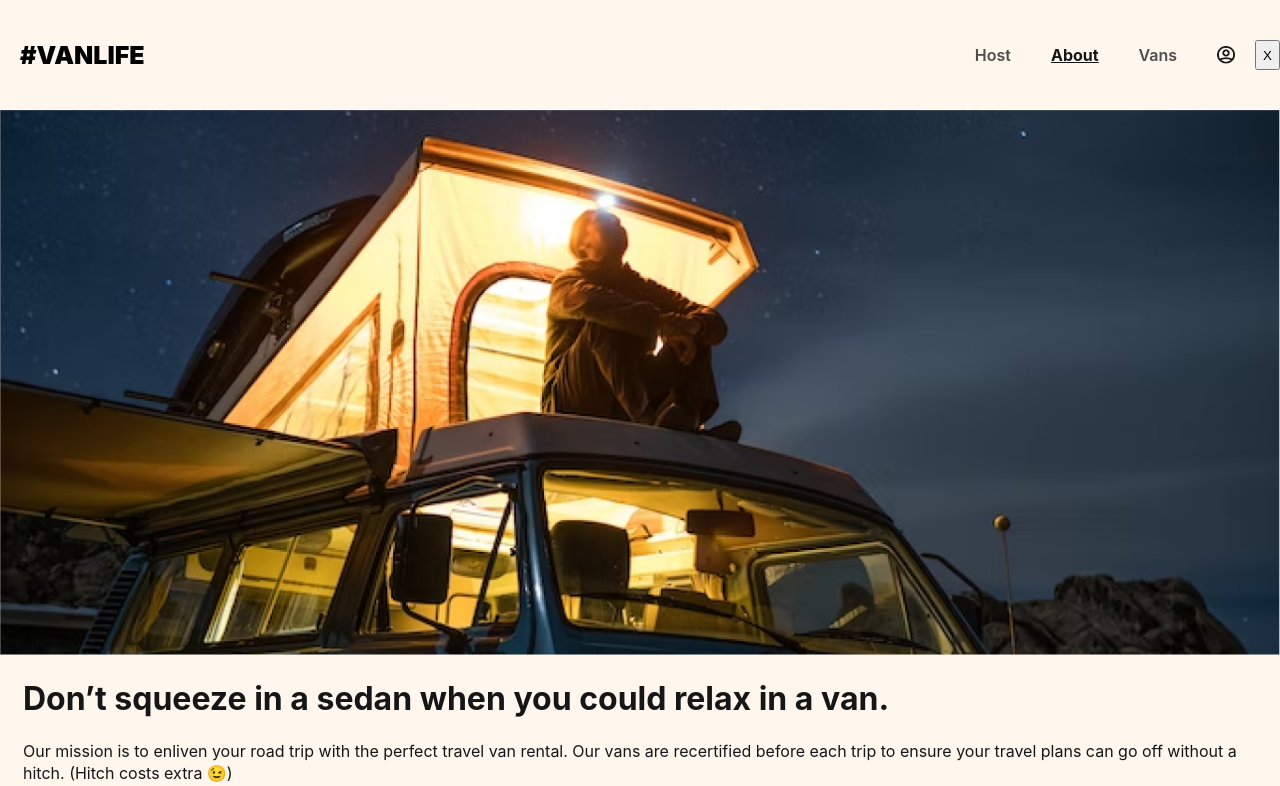
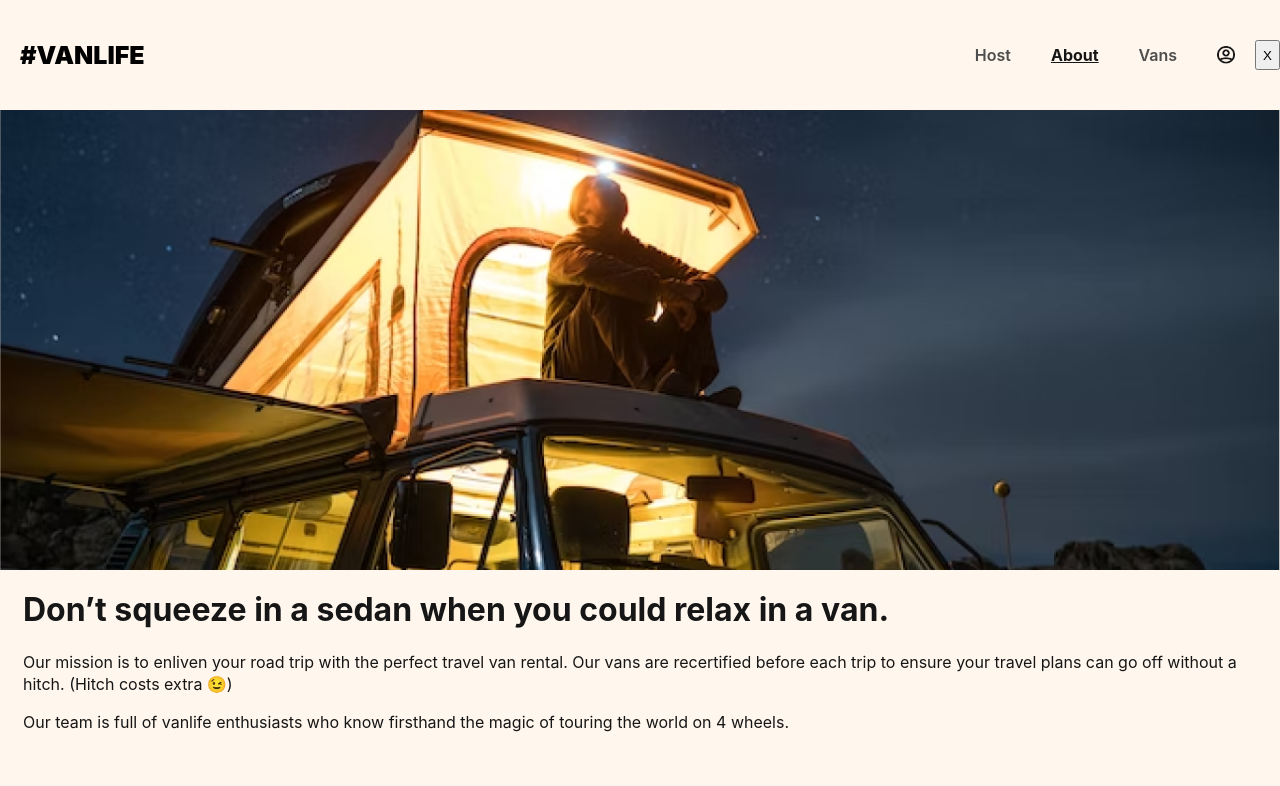
Before and after one commit to aliyasyeddd/Van-life, a React (Vite) app: page /about in a window 1280 px wide. Shown: the top 786 px of the page. Built offline with nearby package versions, Linux system fonts and the light colour scheme; what miragejs would draw is missing.

Commit message:
add readme.md

```diff
--- a/src/index.css
+++ b/src/index.css
@@ -160,7 +160,18 @@ header .login-link {
 
 /*** ABOUT PAGE ***/
 .about-hero-image {
+    width: 100%;
+    display: block;
     max-width: 100%;
+    height: auto;
+}
+
+@media (min-width: 1024px) {
+    .about-hero-image {
+        height: 460px;
+        object-fit: cover;
+        object-position: center 40%;
+    }
 }
 
 .about-page-content {
--- a/src/pages/About.jsx
+++ b/src/pages/About.jsx
@@ -5,7 +5,7 @@ import { Link } from "react-router-dom";
 export default function About() {
   return (
     <div className="about-page-container">
-      <img src={aboutHero} className="about-hero-image" />
+      <img src={aboutHero} alt="Scenic van life view" className="about-hero-image" />
       <div className="about-page-content">
         <h1>Don’t squeeze in a sedan when you could relax in a van.</h1>
         <p>
```
Also changed, not shown: 1 other file (tests, documents, lock files or other folders).
